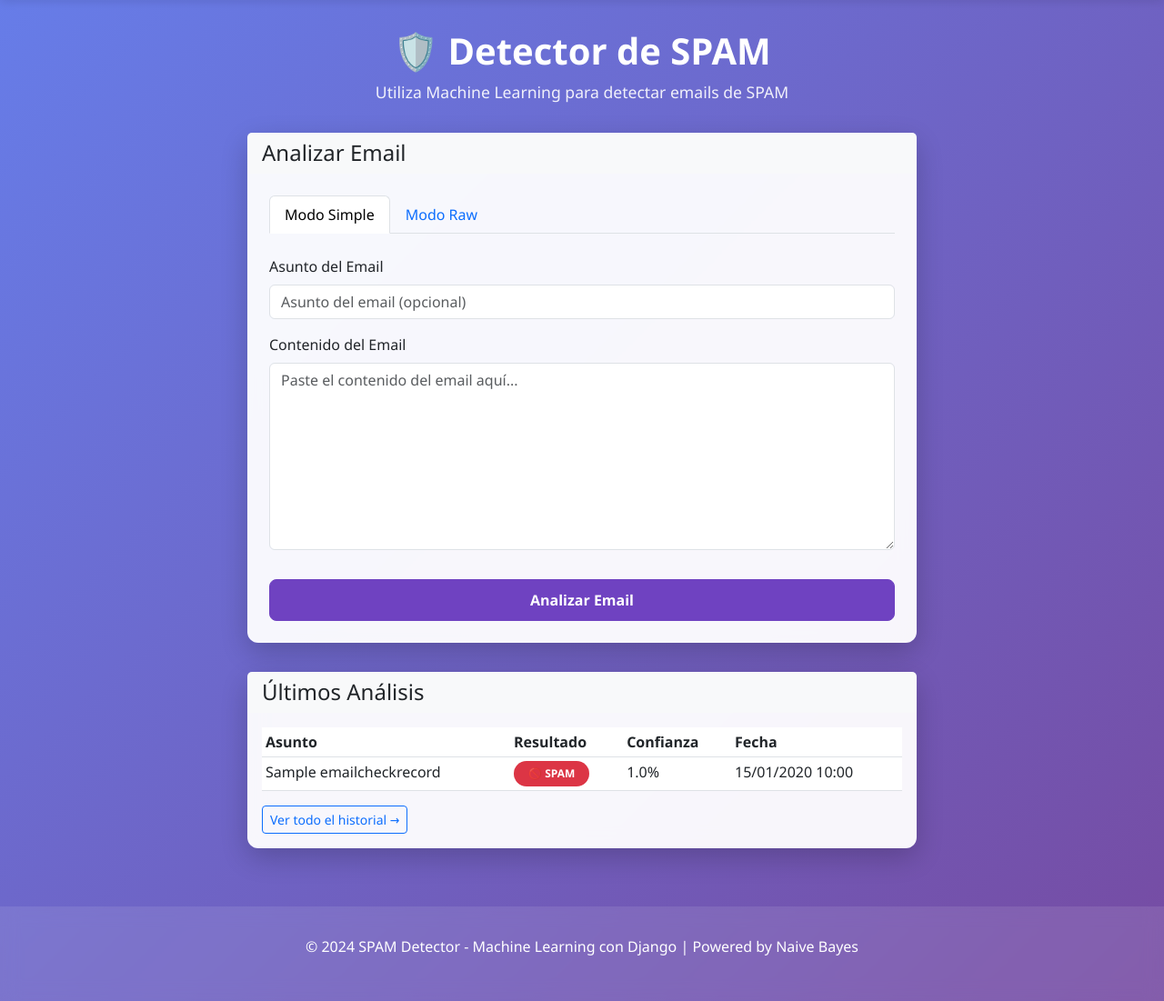
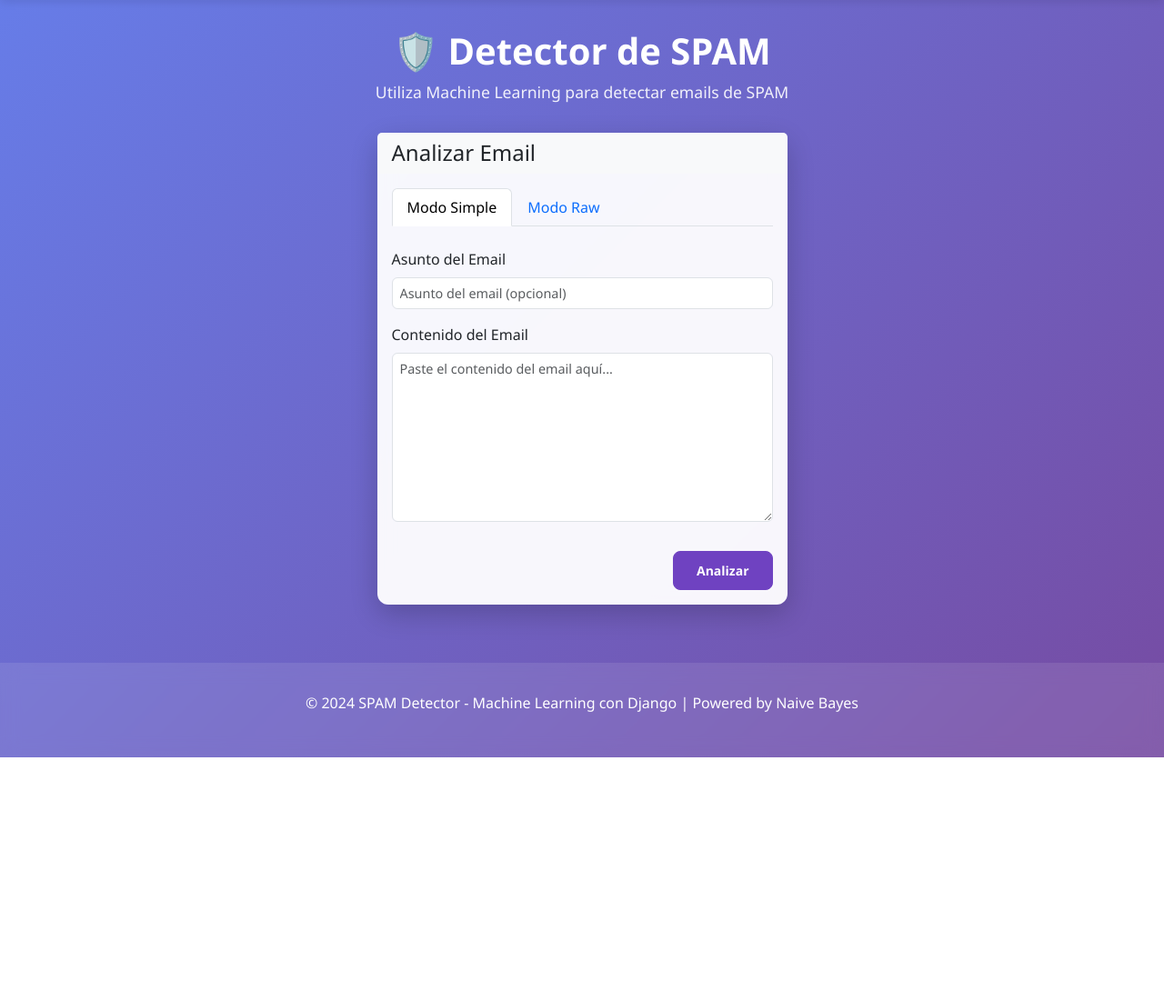
Before and after one commit to Sonia2004/naive, a Django app: page / in a window 1280 px wide. Shown: the part 62-1163 px from the top of the page at 91% size. After the commit the page ends 895 px from the top, so only its background shows below. Run offline with Django 5.2, Linux system fonts and the light colour scheme; tables that the repository leaves empty hold one stand-in row (values such as "Sample post"); parts of the project's set-up code (start-up, migrations or seed data) failed here and were passed over.

Commit message:
UI: remove recent history and make analyzer form more compact

```diff
--- a/detector/templates/detector/index.html
+++ b/detector/templates/detector/index.html
@@ -9,13 +9,13 @@
 </div>
 
 <div class="row">
-    <div class="col-lg-8 mx-auto">
+    <div class="col-lg-5 col-md-7 col-sm-10 mx-auto">
         <!-- Formulario -->
         <div class="card card-custom">
             <div class="card-header bg-light border-0">
                 <h4 class="mb-0">Analizar Email</h4>
             </div>
-            <div class="card-body p-4">
+            <div class="card-body p-3">
                 <form method="post" class="needs-validation">
                     {% csrf_token %}
 
@@ -61,56 +61,15 @@
                         </div>
                     </div>
 
-                    <button type="submit" class="btn btn-custom btn-custom-primary w-100 mt-3">
-                        <i class="fas fa-search"></i> Analizar Email
-                    </button>
+                    <div class="d-flex justify-content-end">
+                        <button type="submit" class="btn btn-custom btn-custom-primary btn-sm mt-3">
+                            <i class="fas fa-search"></i> Analizar
+                        </button>
+                    </div>
                 </form>
             </div>
         </div>
-
-        <!-- Historial reciente -->
-        {% if recent_checks %}
-        <div class="card card-custom">
-            <div class="card-header bg-light border-0">
-                <h4 class="mb-0">Últimos Análisis</h4>
-            </div>
-            <div class="card-body">
-                <div class="table-responsive">
-                    <table class="table table-sm table-hover mb-0">
-                        <thead>
-                            <tr>
-                                <th>Asunto</th>
-                                <th>Resultado</th>
-                                <th>Confianza</th>
-                                <th>Fecha</th>
-                            </tr>
-                        </thead>
-                        <tbody>
-                            {% for record in recent_checks %}
-                            <tr>
-                                <td class="text-truncate" style="max-width: 300px;">{{ record.subject|truncatewords:5 }}</td>
-                                <td>
-                                    {% if record.prediction == 'spam' %}
-                                        <span class="badge badge-custom-spam">🚫 SPAM</span>
-                                    {% else %}
-                                        <span class="badge badge-custom-ham">✓ Legítimo</span>
-                                    {% endif %}
-                                </td>
-                                <td>{{ record.confidence|floatformat:1 }}%</td>
-                                <td>{{ record.created_at|date:"d/m/Y H:i" }}</td>
-                            </tr>
-                            {% endfor %}
-                        </tbody>
-                    </table>
-                </div>
-                <div class="mt-3">
-                    <a href="{% url 'detector:history' %}" class="btn btn-sm btn-outline-primary">
-                        Ver todo el historial →
-                    </a>
-                </div>
-            </div>
-        </div>
-        {% endif %}
+        <!-- Historial reciente eliminado para una UI más compacta -->
     </div>
 </div>
 
@@ -124,5 +83,17 @@
         border-color: #6f42c1;
         box-shadow: 0 0 0 0.2rem rgba(111, 66, 193, 0.25);
     }
+    /* Reduce input and textarea sizes inside the analyzer card */
+    .card-custom .form-control,
+    .card-custom textarea,
+    .card-custom input {
+        padding: 0.35rem 0.5rem;
+        font-size: 0.9rem;
+        border-radius: 6px;
+    }
+    /* Tighten card spacing */
+    .card-custom .card-body {
+        padding: 0.8rem 1rem;
+    }
 </style>
 {% endblock %}
```
